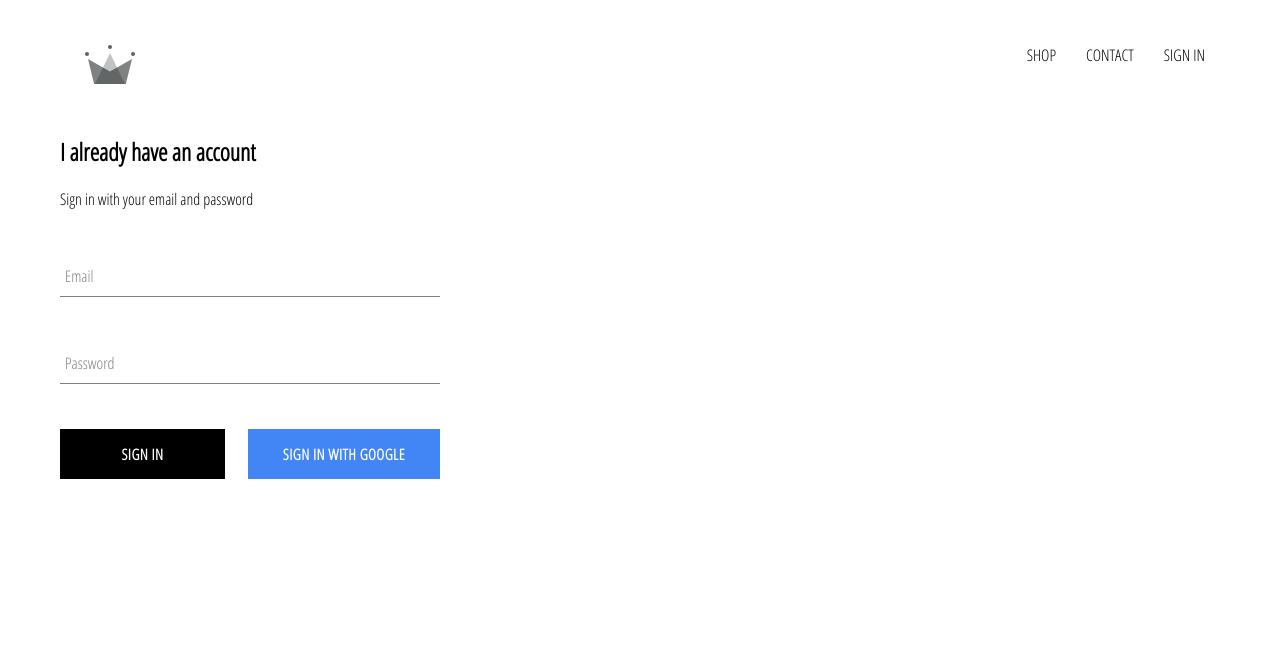
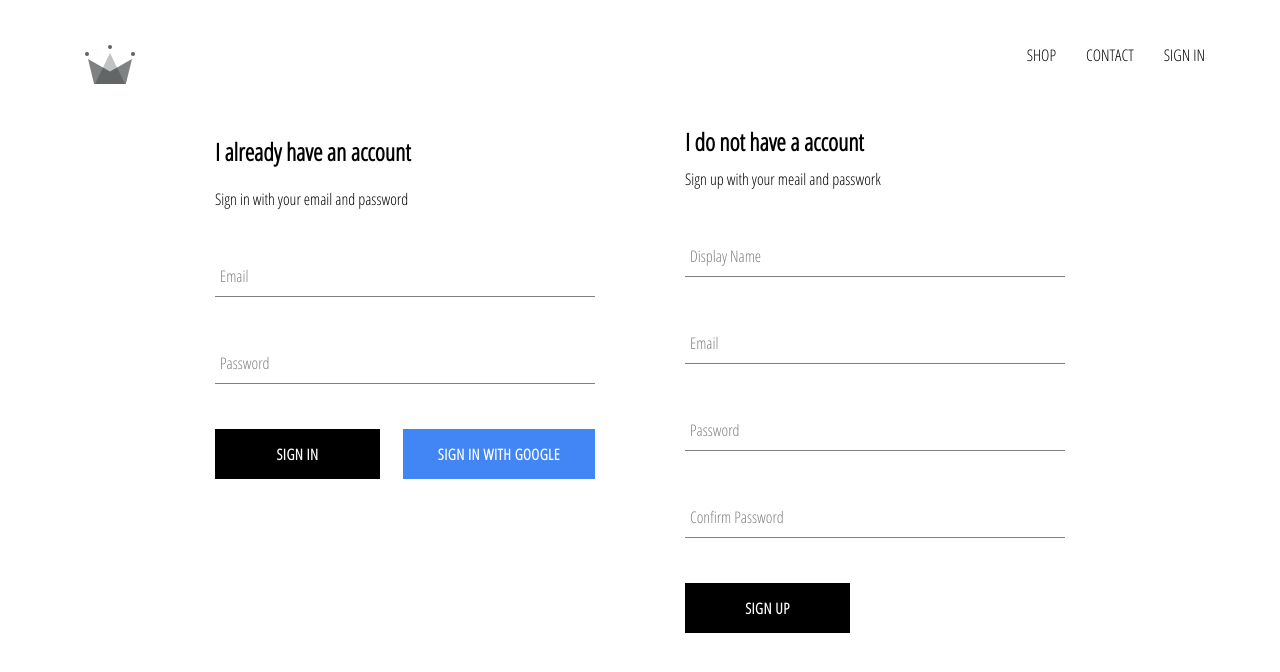
Before and after one commit to salvisumedh2396/EcommerceWebsite, a React (Create React App) app in the folder crwn-clothing/: page /signin in a window 1280 px wide. Shown: the top 672 px of the page. Built offline with nearby package versions, Linux system fonts and the light colour scheme; no server answers.

Commit message:
add firebase authentication and ikmplemented signup component

```diff
--- a/crwn-clothing/src/App.js
+++ b/crwn-clothing/src/App.js
@@ -5,8 +5,8 @@ import React from 'react';
 import HomePage from "./pages/homepage/homepage.component";
 import ShopPage from './pages/shop/shop.component';
 import Header from './components/header/header.component';
-import SignInAndSignUp from './pages/sign-in-and-sign-up/sign-in-and-sign-up.component';
-import { auth } from './firebase/firebase.utils';
+import SignInAndSignUpPage from './pages/sign-in-and-sign-up/sign-in-and-sign-up.component';
+import { auth, createUserProfileDocument } from './firebase/firebase.utils';
 
 class App extends React.Component {
 
@@ -21,9 +21,27 @@ class App extends React.Component {
   unsubscribeFromAuth = null;
 
   componentDidMount() {
-    this.unsubscribeFromAuth = auth.onAuthStateChanged(user => {
-      this.setState({ currentUser: user });
-      console.log(user);
+    this.unsubscribeFromAuth = auth.onAuthStateChanged(async userAuth => {
+      //createUserProfileDocument(user);
+      console.log("in mount");
+
+      if(userAuth){
+        const userRef = await createUserProfileDocument(userAuth);
+
+        userRef.onSnapshot(snapShot => {
+          this.setState(
+            {
+              currentUser: {
+                id: snapShot.id,
+                ...snapShot.data()
+              }
+            }
+          );
+        });
+      }
+
+      this.setState({ currentUser: userAuth });
+      //console.log(user);
     });
   }
 
@@ -38,7 +56,7 @@ class App extends React.Component {
         <Switch>
           <Route exact path="/" component={HomePage} />
           <Route path="/shop" component={ShopPage} />
-          <Route path="/signin" component={SignInAndSignUp} />
+          <Route path="/signin" component={SignInAndSignUpPage} />
         </Switch>
       </div>
     );
--- /dev/null
+++ b/crwn-clothing/src/components/sign-up/sign-up.component.jsx
@@ -0,0 +1,101 @@
+import React from 'react';
+
+import FormInput from '../form-input/form-input.component';
+import CustomButton from '../custom-button/custom-button.component';
+
+import { auth, createUserProfileDocument } from '../../firebase/firebase.utils';
+
+import './sign-up.styles.scss';
+
+class SignUp extends React.Component {
+    constructor(){
+        super();
+
+        this.state = {
+            displayName: '',
+            email: '',
+            password: '',
+            confirmPassword: ''
+        }
+    }
+
+    handleSubmit = async event => {
+        event.preventDefault();
+
+        const { displayName, email, password, confirmPassword } = this.state;
+
+        if(password !== confirmPassword){
+            alert("Passwords dont match");
+            return;
+        }
+
+        try{
+            const {user} = await auth.createUserWithEmailAndPassword(email, password);
+
+            await createUserProfileDocument(user, {displayName});
+
+            this.setState({
+                displayName: '',
+                email: '',
+                password: '',
+                confirmPassword: ''
+            });
+
+        }catch(error){
+            console.error(error);
+        }
+    };
+
+    handleChange = event => {
+        const {name , value} = event.target;
+
+        this.setState({[name]: value});
+    }
+
+    render(){
+        const { displayName, email, password, confirmPassword } = this.state;
+        return(
+            <div className="sign-up">
+                <h2 className="title">I do not have a account</h2>
+                <span>Sign up with your meail and passwork</span>
+                <form className="sign-up-form" onSubmit={this.handleSubmit}>
+                    <FormInput
+                        type='text'
+                        name='displayName'
+                        value={displayName}
+                        onChange={this.handleChange}
+                        label='Display Name'
+                        required
+                    />
+                    <FormInput
+                        type='email'
+                        name='email'
+                        value={email}
+                        onChange={this.handleChange}
+                        label='Email'
+                        required
+                    />
+                    <FormInput
+                        type='password'
+                        name='password'
+                        value={password}
+                        onChange={this.handleChange}
+                        label='Password'
+                        required
+                    />
+                    <FormInput
+                        type='password'
+                        name='confirmPassword'
+                        value={confirmPassword}
+                        onChange={this.handleChange}
+                        label='Confirm Password'
+                        required
+                    />
+                    <CustomButton type='submit' >SIGN UP</CustomButton>
+                </form>
+            </div>
+        )
+    }
+}
+
+export default SignUp;
--- /dev/null
+++ b/crwn-clothing/src/components/sign-up/sign-up.styles.scss
@@ -0,0 +1,9 @@
+.sign-up{
+    width: 380px;
+    display: flex;
+    flex-direction: column;
+
+    .title{
+        margin: 10px 0;
+    }
+}
--- a/crwn-clothing/src/firebase/firebase.utils.js
+++ b/crwn-clothing/src/firebase/firebase.utils.js
@@ -13,6 +13,34 @@ const config = {
     measurementId: "G-ZB0X98HZW1"
 };
 
+export const createUserProfileDocument = async (userAuth, additionalData) => {
+    if(!userAuth) return;
+
+    const userRef = firestore.doc(`users/${userAuth.uid}`);
+
+    const snapShot = await userRef.get();
+
+    if(!snapShot.exists){
+        const { displayName, email} = userAuth;
+        const createdAt = new Date();
+
+        try{
+            await userRef.set({
+                displayName,
+                email,
+                createdAt,
+                ...additionalData
+            })
+
+
+        }catch(error){
+            console.log('error creating user', error.message);
+        }
+    }
+
+    return userRef;
+}
+
 firebase.initializeApp(config);
 
 export const auth = firebase.auth();
--- a/crwn-clothing/src/pages/sign-in-and-sign-up/sign-in-and-sign-up.component.jsx
+++ b/crwn-clothing/src/pages/sign-in-and-sign-up/sign-in-and-sign-up.component.jsx
@@ -1,11 +1,15 @@
 import React from 'react';
 
 import SignIn from '../../components/sign-in/sign-in.component';
+import SignUp from '../../components/sign-up/sign-up.component';
 
 import './sign-in-and-sign-up.styles.scss';
 
-const SignInAndSignUp = () => (
-    <div className='sign-in-and-sign-up'><SignIn /></div>
+const SignInAndSignUpPage = () => (
+    <div className='sign-in-and-sign-up'>
+        <SignIn />
+        <SignUp />
+    </div>
 );
 
-export default SignInAndSignUp;
+export default SignInAndSignUpPage;
--- a/crwn-clothing/src/pages/sign-in-and-sign-up/sign-in-and-sign-up.styles.scss
+++ b/crwn-clothing/src/pages/sign-in-and-sign-up/sign-in-and-sign-up.styles.scss
@@ -0,0 +1,6 @@
+.sign-in-and-sign-up{
+    width: 850px;
+    display: flex;
+    justify-content: space-between;
+    margin: 10px auto;
+}
```
Also changed, not shown: 1 other file (tests, documents, lock files or other folders).
